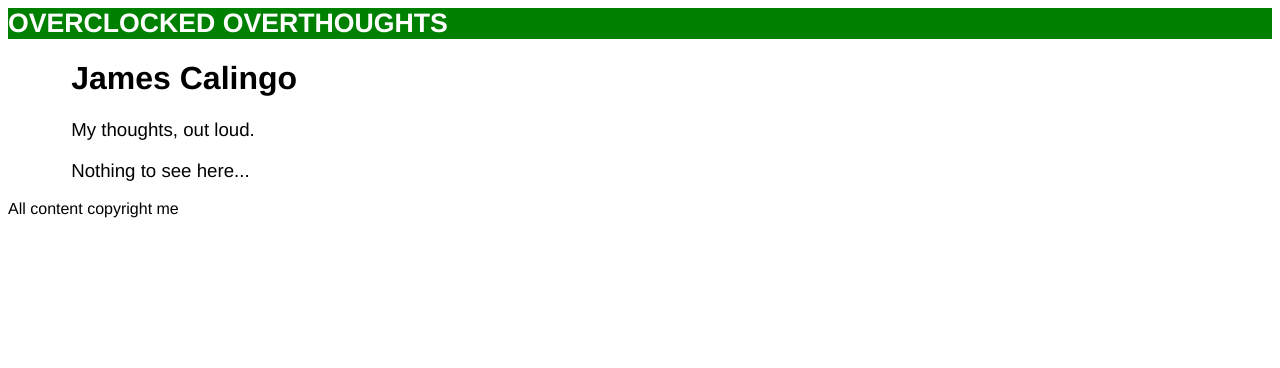
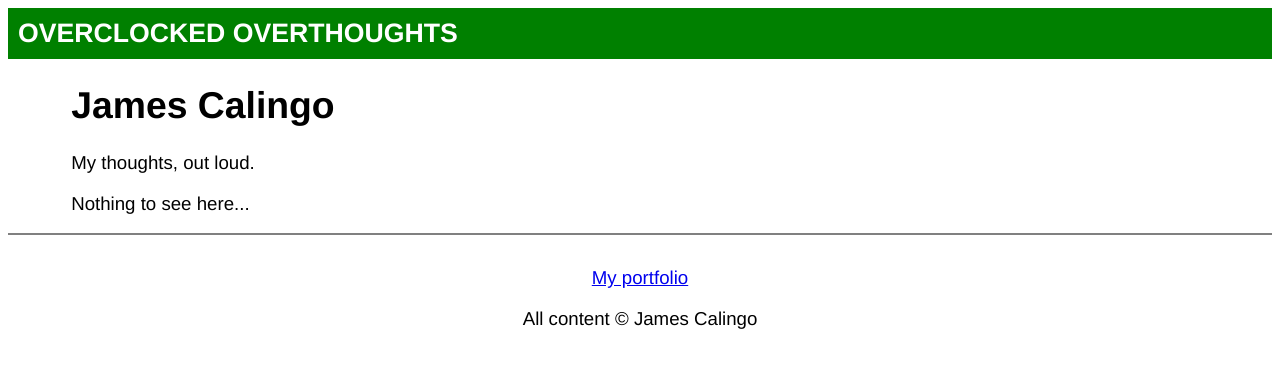
Before and after one commit to JamesCalingo/blog, a Next.js app: page / in a window 1280 px wide. Shown: the top 368 px of the page. Built offline with nearby package versions, Linux system fonts and the light colour scheme.

Commit message:
working on styles

```diff
--- a/components/Layout.js
+++ b/components/Layout.js
@@ -26,7 +26,8 @@ function Layout({ children, pageTitle }) {
               <Icon icon={linkedinIcon} />
             </a>
           </nav>
-          All content copyright me
+          <a href="https://jamescalingo.dev">My portfolio</a>
+         <p>All content © James Calingo</p>
           </footer>
       </div>
     </>
--- a/pages/blog/[post].js
+++ b/pages/blog/[post].js
@@ -10,7 +10,8 @@ function Post({ frontmatter, body }) {
     <Layout pageTitle={frontmatter.title}>
       <div>
         <article>
-          <h1>{frontmatter.title}</h1>
+          <h1 className="title">{frontmatter.title}</h1>
+          <h2 className="description">{frontmatter.description}</h2>
           <p className="italic">{frontmatter.date}</p>
           <ReactMarkdown>{body}</ReactMarkdown>
         </article>
--- a/pages/index.js
+++ b/pages/index.js
@@ -6,8 +6,10 @@ import Link from "next/link";
 const Index = ({ posts }) => {
   return (
     <Layout pageTitle="Overclocked Overthoughts">
+      <div className="mainPage">
       <h1>James Calingo</h1>
       <p>My thoughts, out loud.</p>
+      </div>
       <PostsList posts={posts} />
     </Layout>
   );
@@ -15,11 +17,14 @@ const Index = ({ posts }) => {
 
 const PostsList = ({ posts }) => {
   if (!posts || !posts.length) return <p>Nothing to see here...</p>;
+  console.log(posts)
 
   return (
-    <div>
+    <div id="postsList">
       <ul>
-        {posts.map((post) => {
+        {posts
+        .filter(post => post.frontmatter.published === true)
+        .map((post) => {
           const { frontmatter, slug } = post;
           const { description, date, title } = frontmatter;
 
--- /dev/null
+++ b/posts/hello_world_ver_i_forgot.md
@@ -0,0 +1,42 @@
+---
+
+title: "Hello World...Again!"
+description: "Where I introduce something I've already introduced in the past."
+date: 6 December 2021
+published: false
+
+---
+
+Hello!
+
+Welcome to James Calingo’s blog version x.0!
+
+I’ve tried having SEVERAL blogs in the past, and while I had varying amounts of “success” with them, they all kinda fell by the wayside.
+
+So what makes this one different from them?
+
+While I can’t guarantee that there will be consistently be content here, I can safely say that this one represents a major shift from the other blogs I’ve had.
+
+Why? Because I built it 100% from scratch.
+
+To give some context as to why that’s important for me, let me delve a bit into my blogging history.
+
+My first blog was on tumblr WAY back in the day. For those of you who are too young to remember tumblr, it was a popular site in the late 2000s where people made “blogs” about things. I use quotations there because while tumblr was technically a blogging site, content was mainly just “someone makes a popular post and then everyone just reblogs it” (think modern day Twitter without the character limit). Technically, tumblr IS still around, but unless I’m mistaken it’s WAY less popular these days (partly due to a change in their content policy involving…the art people usually posted).
+
+Then, I moved on to WordPress, using that for several years through college and then a few years after that. When I started learning how to code, however, I realized that if I was to become a developer, then it might be a good idea to move away from WordPress and move towards something else. Yes, I know WordPress is still widely used, but I feel like I have a lot more control over my blog this way.
+
+My last blog, which features a grand total of twelve posts, was the first time I had tried making my own blog using my own coding skills.
+
+Here’s the thing, though: it was essentially a copy of something else. I found it when trying to find a “tutorial” for making a blog, and while it was nice having more control over the whole thing, I’ve always wanted to try building the entire thing on my own.
+
+…And that’s where this site comes in. It’s something I’ve built from the ground up.
+
+Mostly.
+
+This blog is largely based on [this tutorial I found online](https://www.kalopilato.com/blog/how-to-build-and-deploy-your-personal-blog-with-next-js). Unlike the last version, however, this one involved me writing all of the code myself (minus copying a few RegEx things).
+
+If you’re reading this on the day it comes out, odds are that things here look a little…rough. That’s largely because I finished a lot of the HTML/JS last Friday and was kinda busy this past weekend, so I haven’t really had time to get into the “nitty gritty” of CSSing this thing. That will come soon, however, and hopefully it'll be good (unlike a lot of people, I actually kinda like doing my own CSS)
+
+If you’re wondering about when I’ll be updating this, I don’t think giving a hard answer is really that great of an idea. My HOPE is at least once a week, but we’ll see how much I can keep that up.
+
+That's enough for now I feel. Talk to you soon!
--- a/posts/post1.md
+++ b/posts/post1.md
@@ -3,8 +3,11 @@
 title: "Testing 1, 2, 3"
 description: "A test!"
 date: 3 December 2021
+published: true
 
 ---
+
+*AUTHOR'S NOTE: This was written as a test for content and formatting blog posts. As such, it's super random and not very...useful (for lack of a better term), but I'll leave it here so you can see a bit of "behind the scenes" stuff.*
 
 This has been in the works for WAY too long.
 
--- a/styles/globals.css
+++ b/styles/globals.css
@@ -1,12 +1,7 @@
 html,
 body {
-
   font-family: Helvetica Neue, sans-serif;
-}
-
-a {
-  color: inherit;
-  text-decoration: none;
+  font-size: 14pt
 }
 
 * {
@@ -19,25 +14,53 @@ header {
   font-weight: bold;
   text-transform: uppercase;
   font-size: 20pt;
+  margin: 0;
+  padding: 10px;
 }
 
-main{
+main {
   margin-left: 5%;
 }
 
-li {
-  list-style: none;
+footer {
+  text-align: center;
+  border-top: 2px solid grey;
+  padding-top: 10px;
 }
 
-p {
-  font-size: 14pt;
+footer nav a {
+  margin: 1%;
+}
+
+header a,
+footer nav a,
+#postsList li a {
+  color: inherit;
+  text-decoration: none;
 }
 
 code {
-  background: darkgray;
+  background: #011627;
   color: white;
 }
 
 .italic {
   font-style: italic;
 }
+
+.title {
+  font-size: 28pt;
+}
+
+.description {
+  font-weight: normal;
+  font-style: italic;
+}
+
+#postsList ul {
+  padding-left: 0
+}
+
+#postsList li {
+  list-style: none;
+}
```
Also changed, not shown: posts/post2.md (+2 -0 lines).
